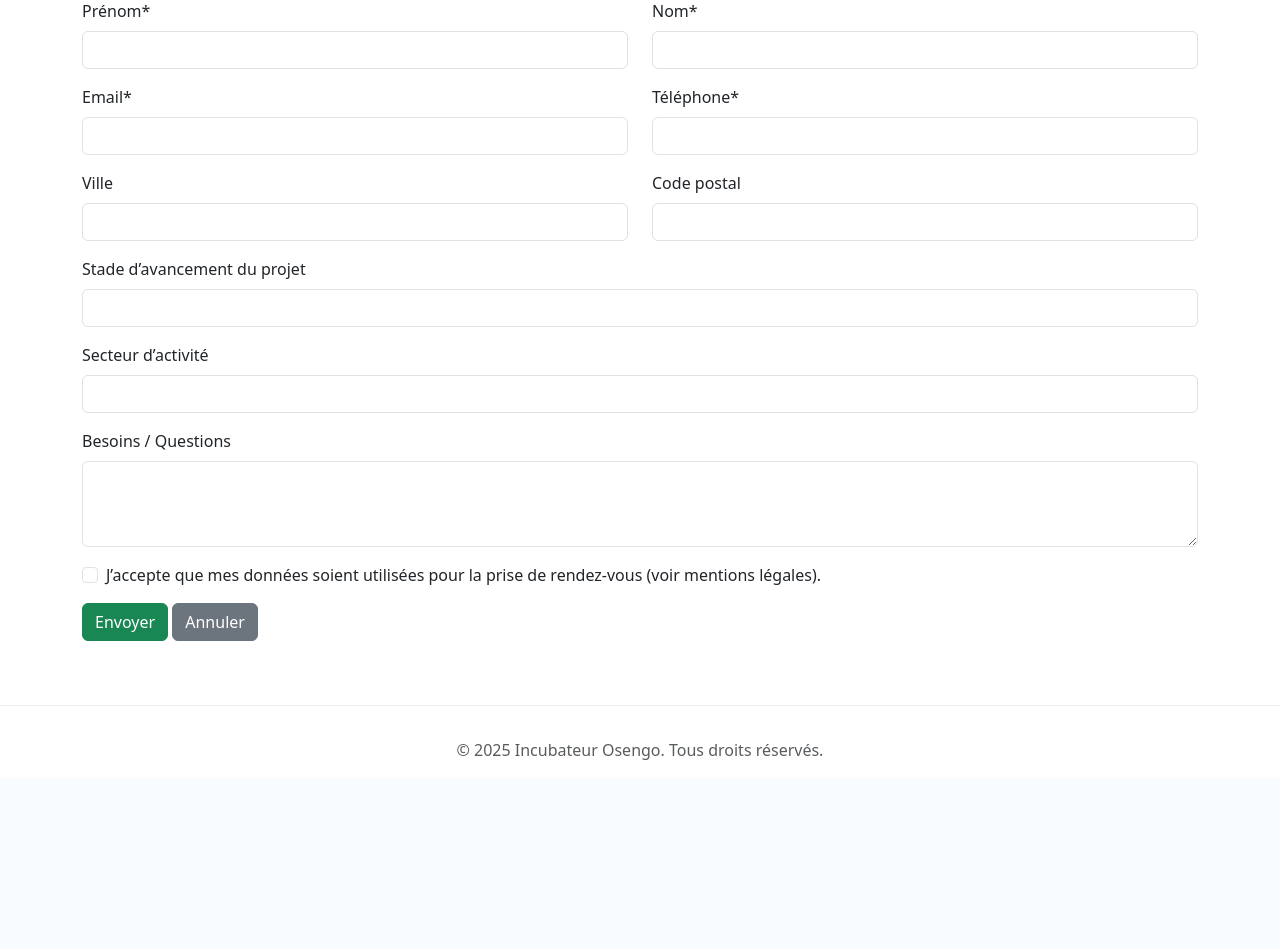
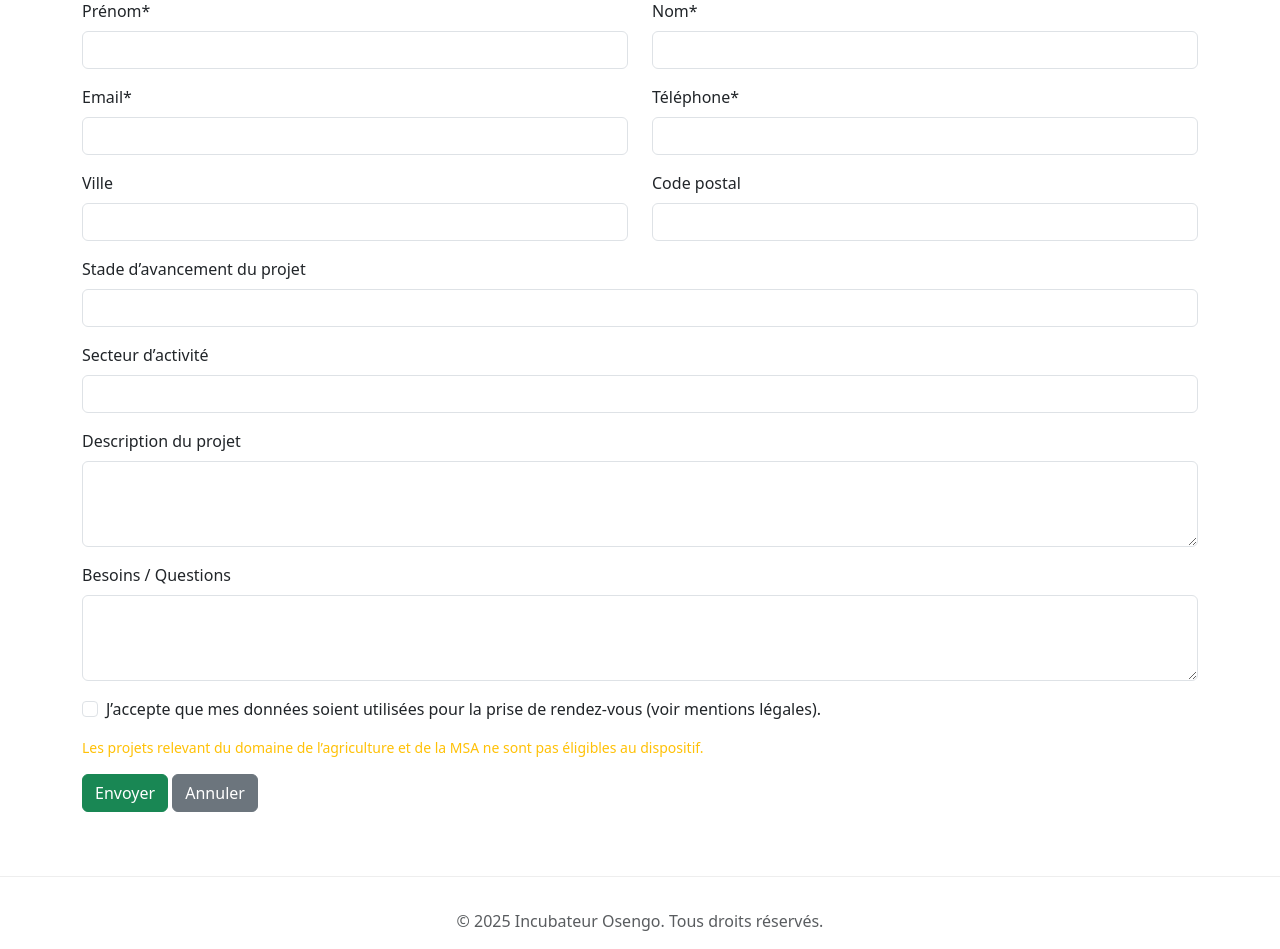
Before and after one commit to Incubengo/incubateur-osengo-app, a Flask app: template templates/booking_form.html in a window 1280 px wide. Shown: the part 191-1140 px from the top of the page. Before the commit the page ends 951 px from the top, so only its background shows below. Run offline with Flask 3, Linux system fonts and the light colour scheme; the template is opened without the code that fills it, so the values that code supplies are empty.

Commit message:
Update booking_form.html: add description field and eligibility notice

```diff
--- a/templates/booking_form.html
+++ b/templates/booking_form.html
@@ -44,6 +44,10 @@
     <input type="text" class="form-control" id="sector" name="sector">
   </div>
   <div class="mb-3">
+    <label for="description" class="form-label">Description du projet</label>
+    <textarea class="form-control" id="description" name="description" rows="3"></textarea>
+  </div>
+  <div class="mb-3">
     <label for="needs" class="form-label">Besoins / Questions</label>
     <textarea class="form-control" id="needs" name="needs" rows="3"></textarea>
   </div>
@@ -51,6 +55,7 @@
     <input type="checkbox" class="form-check-input" id="consent" required>
     <label class="form-check-label" for="consent">J’accepte que mes données soient utilisées pour la prise de rendez‑vous (voir mentions légales).</label>
   </div>
+  <p class="text-warning small">Les projets relevant du domaine de l’agriculture et de la MSA ne sont pas éligibles au dispositif.</p>
   <button type="submit" class="btn btn-success">Envoyer</button>
   <a href="{{ url_for('select_agency', agency_id=slot.agency_id) }}" class="btn btn-secondary">Annuler</a>
 </form>
```
